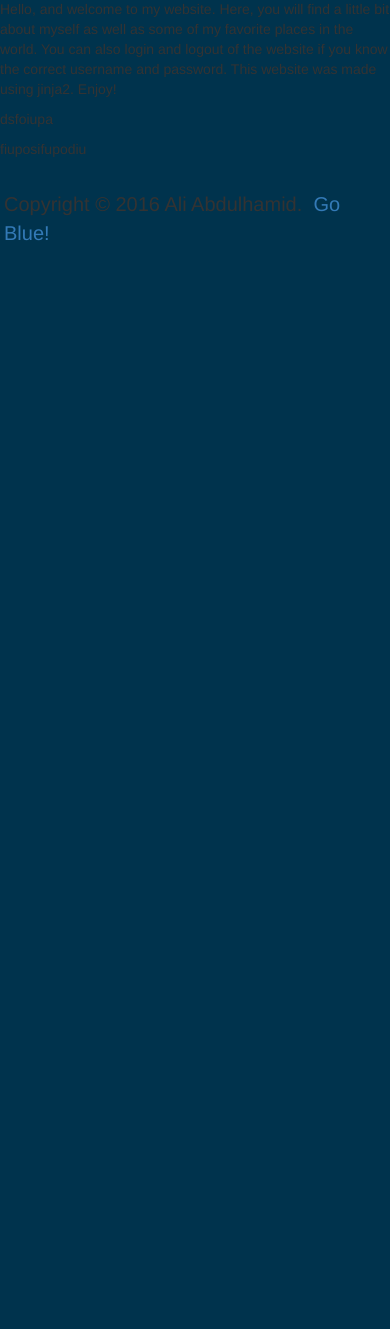
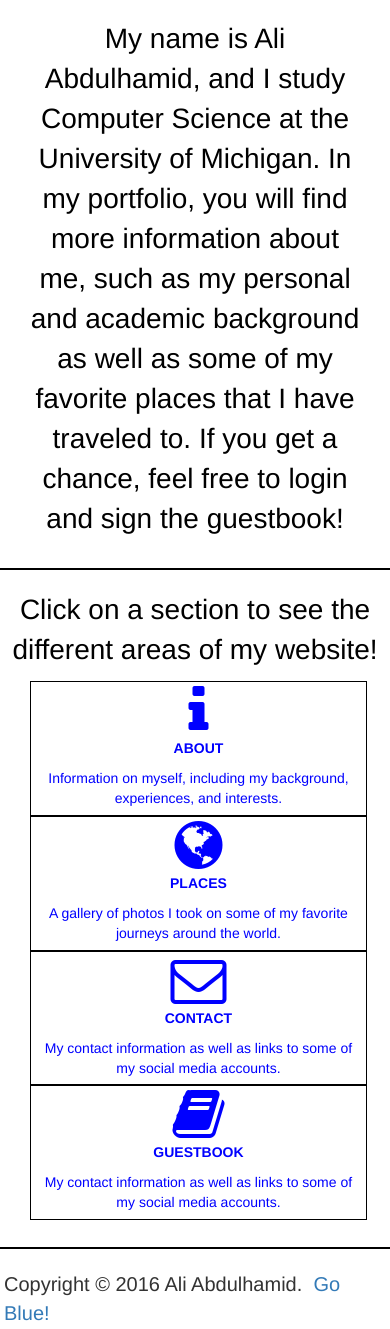
Before and after one commit to abdulaliumich/ali-portfolio, a Python web app: template templates/index.html in a window 390 px wide. Shown: the part 256-1585 px from the top of the page. Before the commit the page ends 497 px from the top, so only its background shows below. Run offline with Jinja, Linux system fonts and the light colour scheme; the template is opened without the code that fills it, so the values that code supplies are empty; some libraries are stand-ins or nearby versions.

Commit message:
add some layout to index page

```diff
--- a/static/css/base.css
+++ b/static/css/base.css
@@ -1,12 +1,8 @@
 /* Header stuff */
-body {
-	background-color: #00334d;
-}
 
 /* Navigation stuff */
 
 .container-fluid {
-	background-color: #00334d;
 }
 
 .navbar  {
@@ -26,8 +22,7 @@ body {
 	}
 		.nav-pills > li > a {
 			border: 1px solid black;
-			color: white;
-			background-color: #00334d;
+			color: black;
 			font-weight: bold;
 		}
 			.nav-pills > li > a:hover {
@@ -50,7 +45,6 @@ footer {
 	height: 60px;
 	bottom: 0px;
 	margin-top: 20px;
-	background-color: #00334d;
 	width: 100%;
 }
 	footer p {
--- a/static/css/index.css
+++ b/static/css/index.css
@@ -1,4 +1,4 @@
-.myImage {
+.main-image {
 	background:url('../imgs/ezcaba.jpg');
 	opacity: 0.9;
 	background-size: cover;
@@ -7,12 +7,73 @@
 	min-height: 200px;
 	display: table;
 }
-	.myImage h1 {
-		color: white;
+	.main-image h1 {
 		vertical-align: middle;
 		display: table-cell;
 		text-align: center;
+		color: white;
 	}
+
+#index-body {
+	color: black;
+	text-align: center;
+}
+
+#intro {
+	margin: 5% 3% 3% 3%;
+	font-size: 2em;
+}
+
+#section-container {
+	margin-top: 5%;
+	margin-bottom: 5%;
+	border-top: 2px solid black;
+	border-bottom: 2px solid black;
+	padding-top: 5%;
+	padding-bottom: 7%;
+	height: 100%;
+}
+
+#section-header {
+	font-size: 2em;
+	margin-bottom: 3%;
+}
+
+#section {
+	margin-left: 2%;
+	margin-right: 2%;
+	height: 100%;
+}
+
+#section > div > a {
+	position: relative;
+	text-decoration: none;
+	color: blue;
+	min-height: 100%;
+}
+#section > div > a:visited {
+	color: blue;
+}
+	#section > div > a > div {
+		border: 1px solid black;
+		margin-left: 2%;
+		font-weight: bold;
+	}
+		#section > div > a:hover > div {
+			background-color: black;
+		}
+			#section > div > a > div > div{
+				margin-bottom: 2%;
+			}
+			#section > div > a > div > p{
+				margin: 2%;
+				font-weight: normal;
+			}
+
+			#section> div > a > div > div > i {
+				display: block;
+				font-size: 4em;
+			}
 
 /* Media queries */
 
@@ -37,10 +98,10 @@
 
 /* Small Devices, Tablets */
 @media only screen and (min-width : 768px) {
-	.myImage {
+	.main-image {
 		min-height: 400px;
 	}
-		.myImage h1 {
+		.main-image h1 {
 			font-size: 4em;
 		}
 
@@ -48,10 +109,10 @@
 
 /* Medium Devices, Desktops */
 @media only screen and (min-width : 992px) {
-	.myImage {
+	.main-image {
 		min-height: 700px;
 	}
-		.myImage h1 {
+		.main-image h1 {
 			font-size: 6em;
 		}
 }
--- a/templates/index.html
+++ b/templates/index.html
@@ -7,27 +7,71 @@
 
 
 {% block content %}
-<div class="myImage">
+<div class="main-image">
 	<h1>Ali Abdulhamid</h1>
-
 </div>
 
-<div class="row">
-	<div class="col-xs-12 col-sm-4">
-		<p>Hello, and welcome to my website. Here, you will find a little bit about myself
-  		   as well as some of my favorite places in the world. You can also login and logout of the website
-   		   if you know the correct username and password. This website was made using jinja2. Enjoy!
-		</p>
+<div id="index-body">
+	<div class="row" id="intro">
+		<div class="col-xs-12">
+			<p>
+				My name is Ali Abdulhamid, and I study Computer Science at the University of Michigan.
+				In my portfolio, you will find more information about me, such as my personal and academic background as well as some of my favorite places that I have traveled to. If you get a chance, feel free to login and sign the guestbook!
+			</p>
+		</div>
 	</div>
-	<div class="col-xs-12 col-sm-4">
-		<p>
-			dsfoiupa
-		</p>
-	</div>
-	<div class="col-xs-12 col-sm-4">
-		<p>
-			fiuposifupodiu
-		</p>
+	<div id="section-container">
+		<div class="row" id="section-header">
+			<div class="col-xs-12">
+				Click on a section to see the different areas of my website!
+			</div>
+		</div>
+		<div class="row" id="section">
+			<div class="col-xs-12 col-sm-6 col-md-3">
+				<a href="/about">
+					<div>
+						<div>
+							<i class="fa fa-info"></i>
+							<p>ABOUT</p>
+						</div>
+						<p> Information on myself, including my background, experiences, and interests. </p>
+					</div>
+				</a>
+			</div>
+			<div class="col-xs-12 col-sm-6 col-md-3 section">
+				<a href="/places">
+					<div>
+						<div>
+							<i class="fa fa-globe"></i>
+							<p>PLACES</p>
+						</div>
+						<p> A gallery of photos I took on some of my favorite journeys around the world. </p>
+					</div>
+				</a>
+			</div>
+			<div class="col-xs-12 col-sm-6 col-md-3 section">
+				<a href="/contact">
+					<div>
+						<div>
+							<i class="fa fa-envelope-o"></i>
+							<p>CONTACT</p>
+						</div>
+						<p> My contact information as well as links to some of my social media accounts. </p>
+					</div>
+				</a>
+			</div>
+			<div class="col-xs-12 col-sm-6 col-md-3 section">
+				<a href="/guestbook">
+					<div>
+						<div>
+							<i class="fa fa-book"></i>
+							<p>GUESTBOOK</p>
+						</div>
+						<p> My contact information as well as links to some of my social media accounts. </p>
+					</div>
+				</a>
+			</div>
+		</div>
 	</div>
 </div>
 
```
